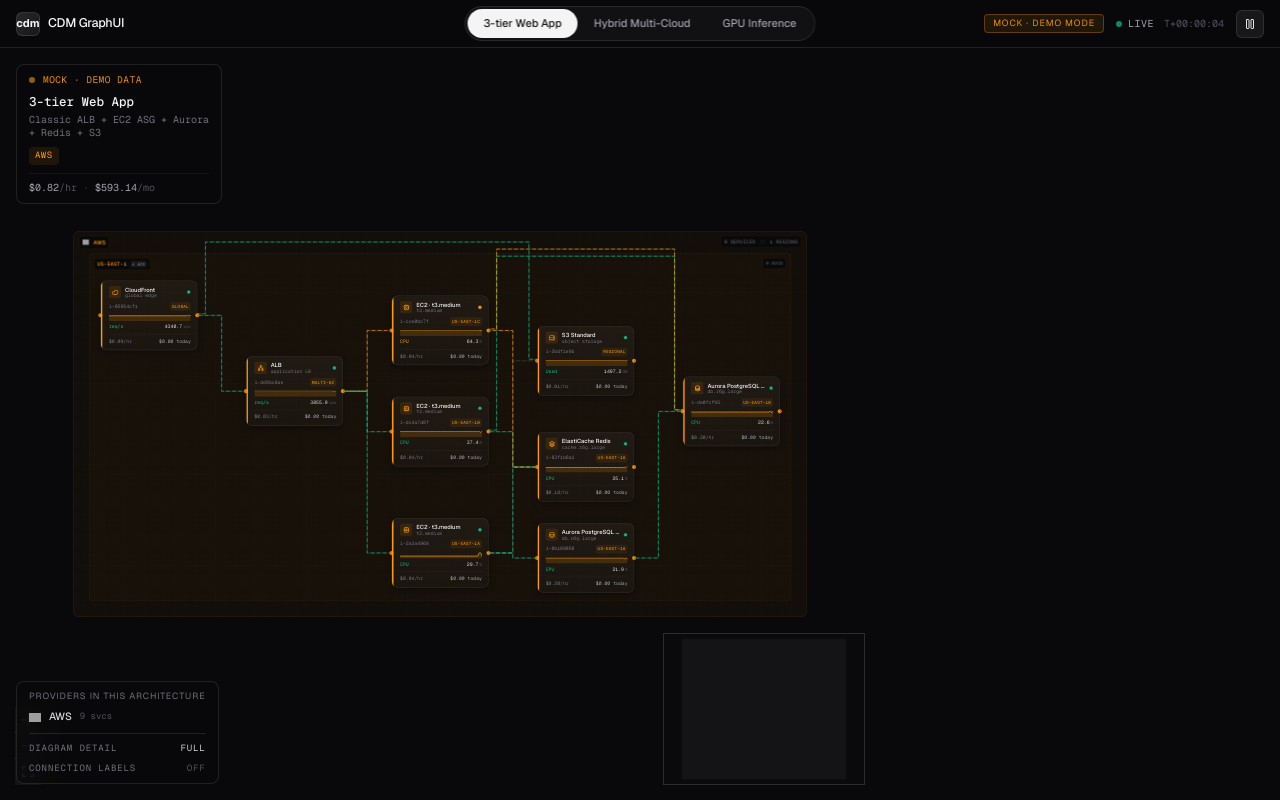
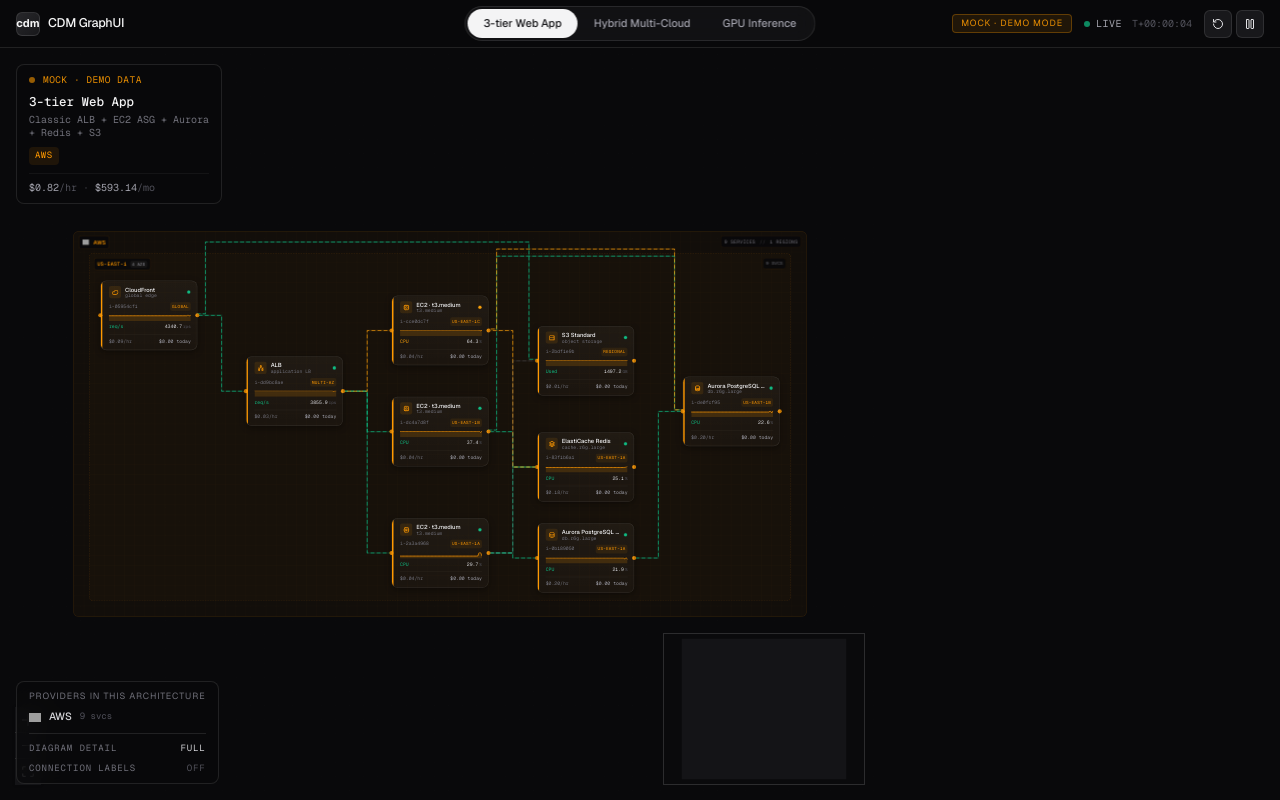
Before and after one commit to work-Manas/cdm-graphui, a Next.js app: page / in a window 1280 px wide. Built offline with nearby package versions, Linux system fonts and the light colour scheme; grey boxes are pictures that could not be loaded.

Commit message:
feat: add restart functionality to AppBar and LiveStore for simulation control

```diff
--- a/src/components/chrome/AppBar.tsx
+++ b/src/components/chrome/AppBar.tsx
@@ -3,11 +3,12 @@
 import { useLiveStore } from "@/lib/store";
 import { PROVIDERS } from "@/lib/constants";
 import { fmtTick } from "@/lib/rng";
-import { Pause, Play } from "lucide-react";
+import { Pause, Play, RotateCcw } from "lucide-react";
 
 export function AppBar() {
   const running = useLiveStore((s) => s.running);
   const toggleRunning = useLiveStore((s) => s.toggleRunning);
+  const restart = useLiveStore((s) => s.restart);
   const tickElapsedMs = useLiveStore((s) => s.tickElapsedMs);
 
   return (
@@ -46,6 +47,15 @@
           </span>
           <span className="ml-1 text-zinc-600">{fmtTick(tickElapsedMs)}</span>
         </div>
+        <div className="flex items-center gap-1">
+          <button
+            onClick={restart}
+            className="flex h-7 w-7 items-center justify-center rounded-md border border-white/10 bg-zinc-900 transition-colors hover:bg-zinc-800 active:scale-[0.96]"
+            aria-label="Restart simulation"
+            title="Restart simulation"
+          >
+            <RotateCcw size={12} className="text-zinc-200" />
+          </button>
           <button
             onClick={toggleRunning}
             className="flex h-7 w-7 items-center justify-center rounded-md border border-white/10 bg-zinc-900 transition-colors hover:bg-zinc-800 active:scale-[0.96]"
@@ -55,6 +65,7 @@
               ? <Pause size={12} className="text-zinc-200" />
               : <Play size={12} className="text-zinc-200" />}
           </button>
+        </div>
       </div>
     </header>
   );
--- a/src/lib/store.ts
+++ b/src/lib/store.ts
@@ -31,6 +31,7 @@
   setArch: (arch: Architecture) => void;
   start: () => void;
   pause: () => void;
+  restart: () => void;
   toggleRunning: () => void;
   selectNode: (id: string | null) => void;
   tick: () => void;
@@ -144,6 +145,13 @@
 
   start: () => set({ running: true }),
   pause: () => set({ running: false }),
+  restart: () => {
+    const arch = get().arch;
+    if (arch) {
+      get().setArch(arch);
+      set({ running: true });
+    }
+  },
   toggleRunning: () => set((s) => ({ running: !s.running })),
   selectNode: (id) => set({ selectedNodeId: id }),
 
```
Lines whose indentation alone changed are shown as unchanged.
